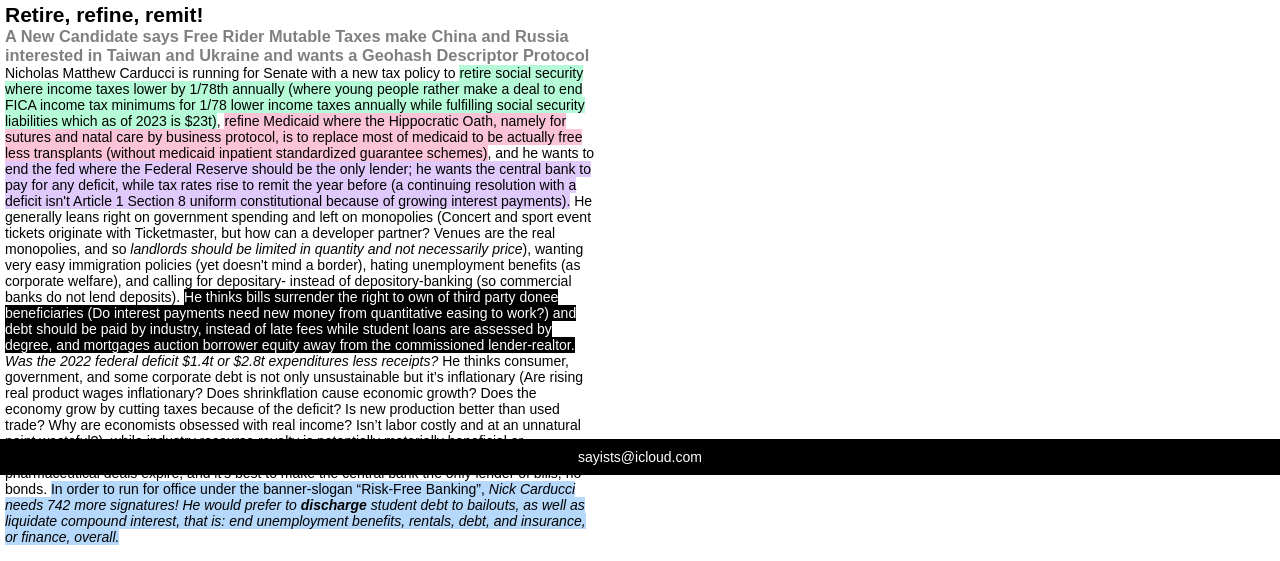
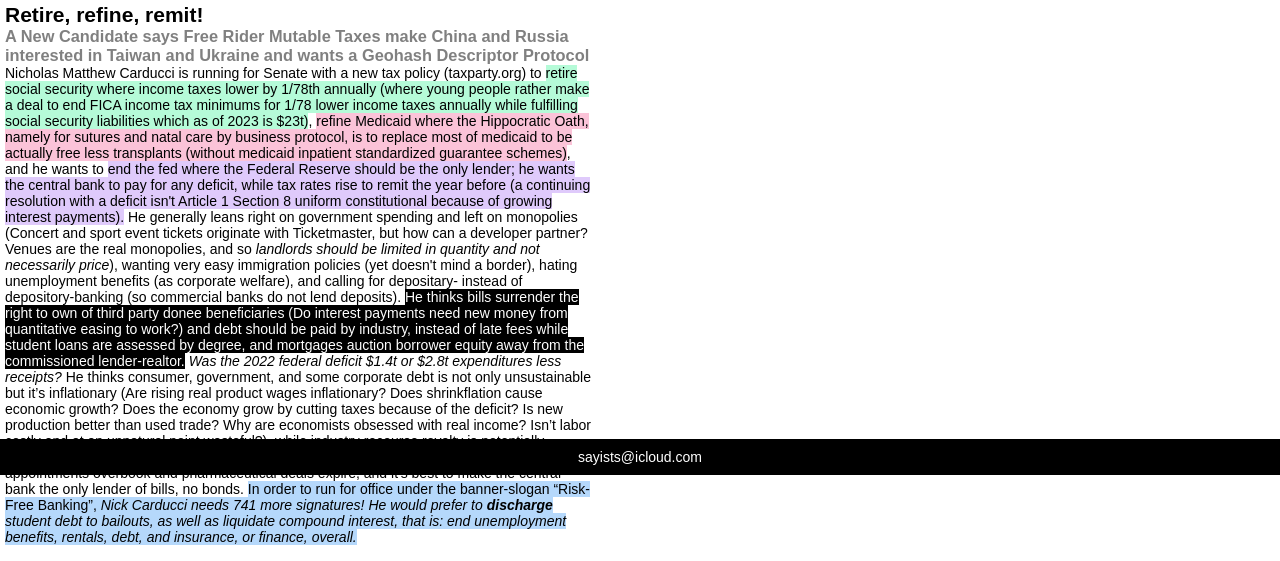
Before and after one commit to NickCarducci/TruncatedWholesaleTax, a React (Create React App) app: page / in a window 1280 px wide. Shown: the part 325-886 px from the top of the page. Built offline with nearby package versions, Linux system fonts and the light colour scheme; a web font is replaced by a local one.

Commit message:
Update App.js

```diff
--- a/src/App.js
+++ b/src/App.js
@@ -120,7 +120,7 @@ class App extends React.Component {
           </h3>
           <span>
             Nicholas Matthew Carducci is running for Senate with a new tax
-            policy to{space}
+            policy (taxparty.org) to{space}
             <span
               style={{
                 backgroundColor: "rgba(150,250,200,.7)"
@@ -234,7 +234,7 @@ class App extends React.Component {
           disinflation.  */
               }
               <i>
-                Nick Carducci needs 742 more signatures! He would prefer to
+                Nick Carducci needs 741 more signatures! He would prefer to
                 {space}
                 <b>discharge</b>
                 {space}student debt to bailouts, as well as liquidate compound
@@ -454,7 +454,7 @@ class App extends React.Component {
           He believes the birth rates a lifetime ago made the Holodomor, the
           Great Leap Forward (80m/(1950-1928) == 3m/year * 5 years == 15m),
           Covid, and will make another “pandemic” in 2025 by two periods of 20%
-          increases 5 years apart.
+          increases 5 years apart (Why doesn’t “baby boomer” start in 1941?).
           <a
             href="https://humanharvest.info"
             style={{
```
